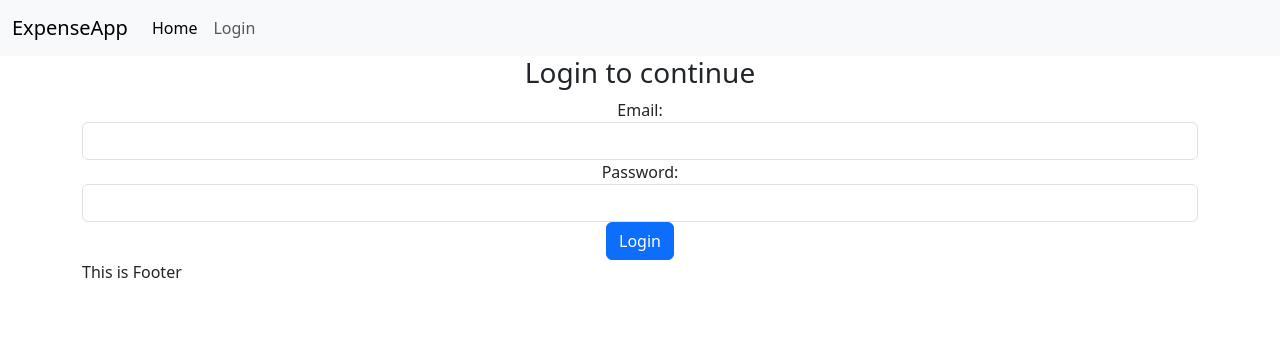
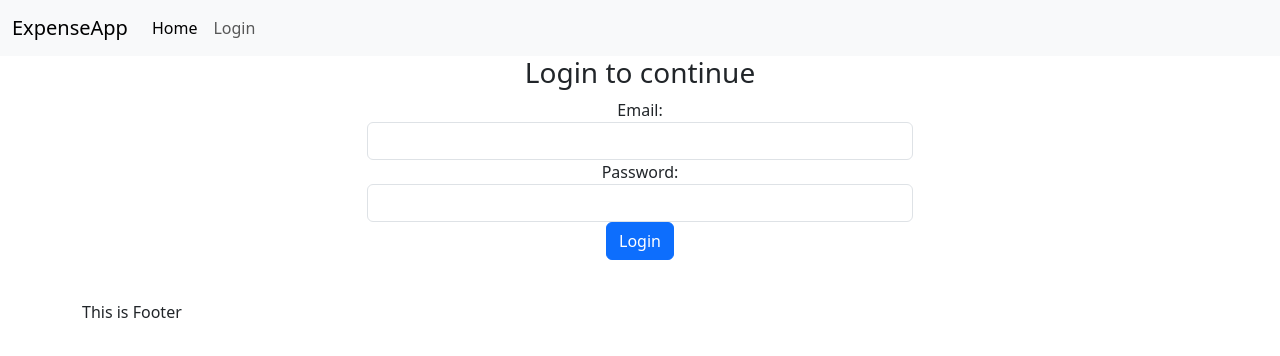
Before and after one commit to Abhay-gitinit/expense-react-client, a React (Vite) app: page /login in a window 1280 px wide. Shown: the top 356 px of the page. Built offline with nearby package versions, Linux system fonts and the light colour scheme; no server answers.

Commit message:
Integration: Google SSO

```diff
--- a/package.json
+++ b/package.json
@@ -10,6 +10,7 @@
     "preview": "vite preview"
   },
   "dependencies": {
+    "@react-oauth/google": "^0.13.4",
     "axios": "^1.13.4",
     "bootstrap": "^5.3.8",
     "react": "^19.2.0",
--- a/src/pages/Login.jsx
+++ b/src/pages/Login.jsx
@@ -1,13 +1,15 @@
 import { useState } from "react";
 import axios from 'axios';
+import { GoogleOAuthProvider, GoogleLogin } from '@react-oauth/google';
 
 function Login({ setUser }) {
     const [formData,setFormData] =useState({
-        email: '',
-        password: ''
+        email: "",
+        password: "",
     });
+
     const [errors,setErrors] = useState({});
-    const [message, setMessage] = useState('');
+    const [message, setMessage] = useState("");
 
     const handleChange =(event) => {
         const name = event.target.name;
@@ -15,7 +17,7 @@ function Login({ setUser }) {
 
         setFormData({
             ...formData,
-            [name]: value
+            [name]: value,
         });
     };
 
@@ -53,11 +55,19 @@ function Login({ setUser }) {
             } catch (error) {
                 console.log(error);
                 setErrors({
-                    message:'Something went wrong, please try again'
-                })
+                    message:"Something went wrong, please try again",
+                });
             }
         }
     };
+
+    const handleGoogleSuccess = (authResponse) => {
+        console.log(JSON.stringify(authResponse, null, 2));
+    }
+
+    const handleGoogleFailure = (error) => {
+        console.log(error);
+    }
 
     return (
         <div className="container text-center">
@@ -65,8 +75,10 @@ function Login({ setUser }) {
             {message && (message)}
             {errors.message && (errors.message)}
 
+            <div className="row justify-content-center">
+                <div className="col-6">
+                    <form onSubmit={handleFormSubmit}>
 
-            <form onSubmit={handleFormSubmit}>
                         <div>
                             <label>Email:</label>
                             <input
@@ -95,7 +107,19 @@ function Login({ setUser }) {
 
                     </form>
                 </div>
+            </div>
+            <div className="row justify-content-center">
+                <div className="col-6">
+                    <GoogleOAuthProvider clientId={import.meta.env.VITE_GOOGLE_CLIENT_ID}>
+                        <GoogleLogin onSuccess={handleGoogleSuccess} onError={handleGoogleFailure} />
+                    </GoogleOAuthProvider>
+                </div>
+            </div>
+
+        </div>
     );
 }
 
+
+
 export default Login;
```
Also changed, not shown: 1 other file (tests, documents, lock files or other folders). Lines whose indentation alone changed are shown as unchanged.
